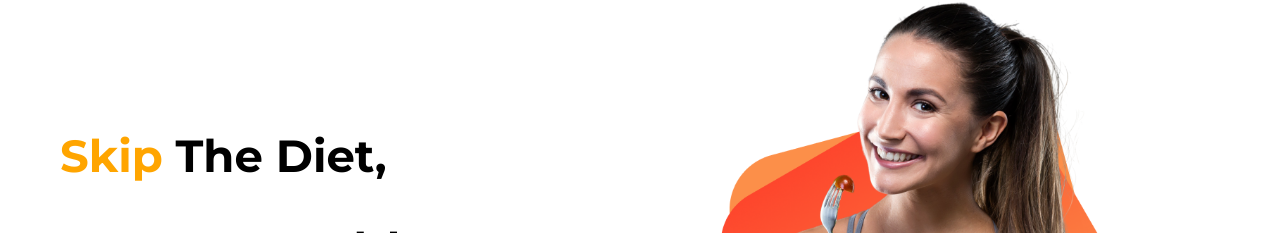
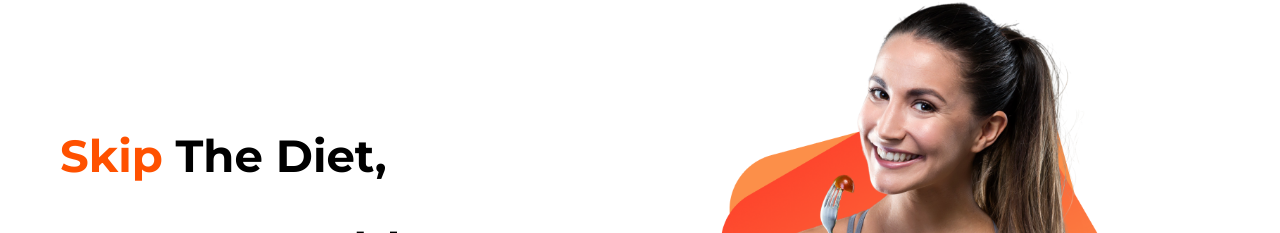
Before and after one commit to fahimneo/Food-Store, a plain HTML site: page index.html in a window 1280 px wide. Shown: the part 119-352 px from the top of the page. Drawn offline with Linux system fonts and the light colour scheme; a web font is replaced by a local one.

Commit message:
all done

```diff
--- a/style.css
+++ b/style.css
@@ -83,7 +83,7 @@ transition: all linear 0.3s;
 
 /* 1st section start from here */
 .orange{
-    color: orange;
+    color: rgb(255, 81, 0);
 }
 h1{
     font-size: 45px;
```
